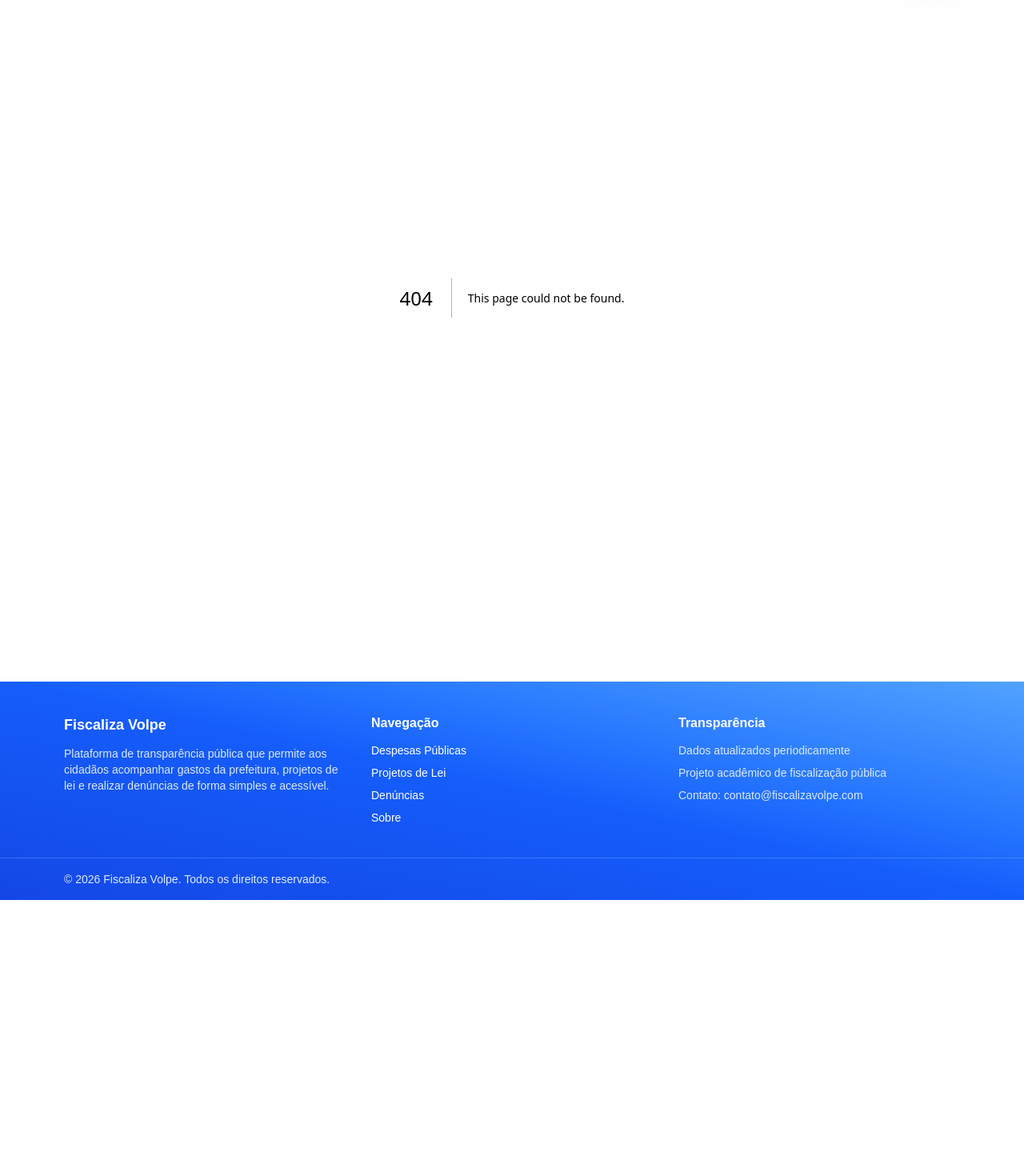
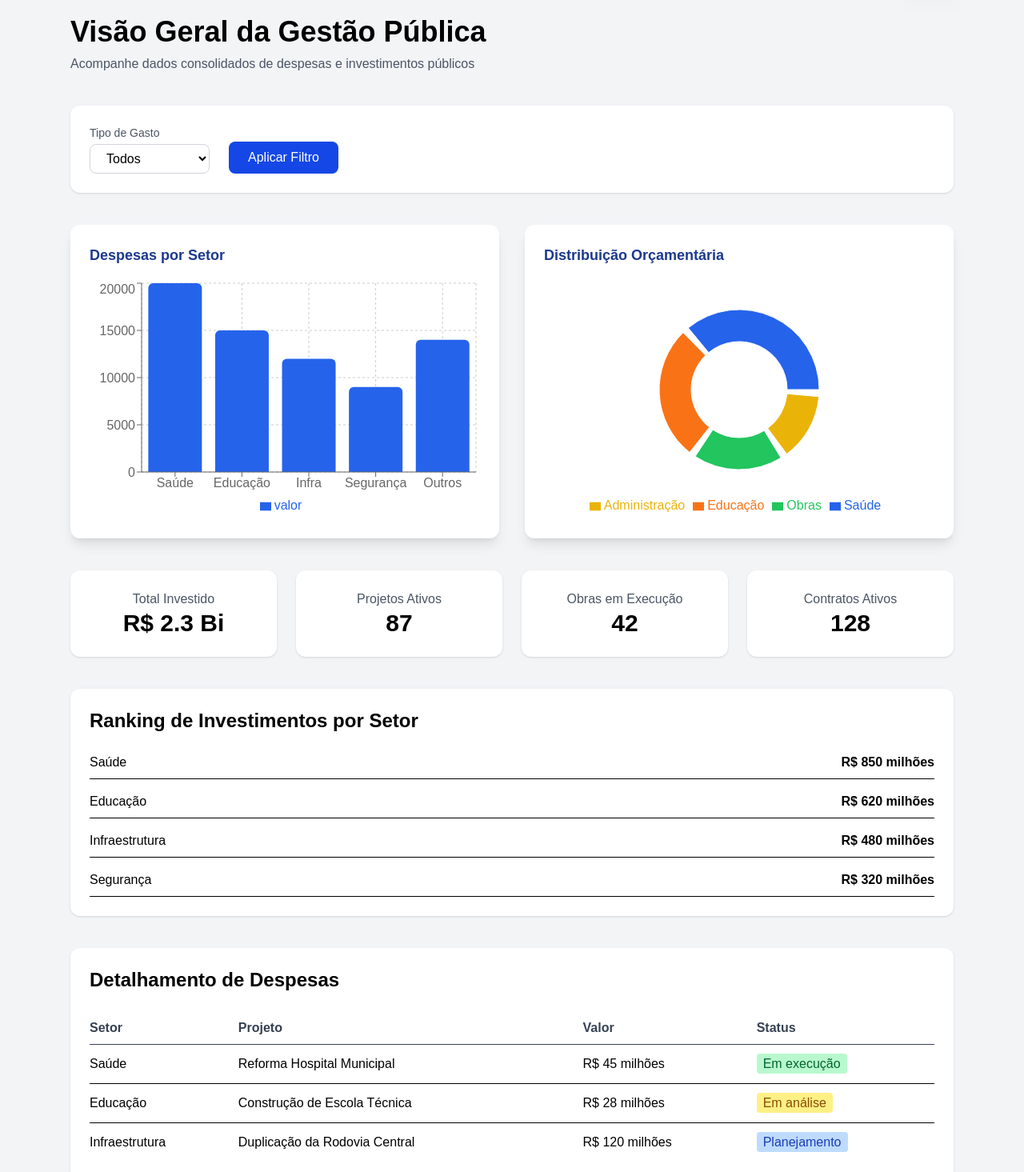
Before and after one commit to fabioarauju/Fiscaliza_volpe, a Next.js app: page /gestao in a window 1280 px wide. Before the commit this address had no page. Shown: the part 100-1565 px from the top of the page at 80% size. Before the commit the page ends 1225 px from the top, so only its background shows below. Built offline with nearby package versions, Linux system fonts and the light colour scheme.

Commit message:
feat: new page gestão

```diff
--- /dev/null
+++ b/app/gestao/page.jsx
@@ -0,0 +1,162 @@
+"use client";
+
+import { useState } from "react";
+import GraficoBarra from "../../components/GraficoBarra";
+import GraficoPizza from "../../components/GraficoPizza";
+
+export default function GestaoPublica() {
+	const [tipoGasto, setTipoGasto] = useState("todos");
+
+	return (
+		<div className="bg-gray-100 min-h-screen py-12">
+			<div className="max-w-6xl mx-auto px-6 space-y-10">
+				{/* Título */}
+				<div>
+					<h1 className="text-4xl font-bold text-black">
+						Visão Geral da Gestão Pública
+					</h1>
+					<p className="text-gray-600 mt-2">
+						Acompanhe dados consolidados de despesas e investimentos públicos
+					</p>
+				</div>
+
+				{/* FILTRO */}
+				<div className="bg-white p-6 rounded-xl shadow flex flex-wrap gap-6 items-end">
+					<div>
+						<label className="block text-sm text-gray-600 mb-1">
+							Tipo de Gasto
+						</label>
+
+						<select
+							className="border border-gray-300 rounded-lg px-4 py-2 text-black"
+							value={tipoGasto}
+							onChange={(e) => setTipoGasto(e.target.value)}
+						>
+							<option value="todos">Todos</option>
+							<option value="saude">Saúde</option>
+							<option value="educacao">Educação</option>
+							<option value="infraestrutura">Infraestrutura</option>
+							<option value="seguranca">Segurança</option>
+						</select>
+					</div>
+
+					<button className="bg-blue-700 text-white px-6 py-2 rounded-lg hover:bg-blue-800 transition">
+						Aplicar Filtro
+					</button>
+				</div>
+
+				{/* GRÁFICOS */}
+				<div className="grid md:grid-cols-2 gap-8">
+					<GraficoBarra />
+
+					<GraficoPizza />
+				</div>
+
+				{/* INDICADORES */}
+				<div className="grid md:grid-cols-4 gap-6">
+					<div className="bg-white p-6 rounded-xl shadow text-center">
+						<p className="text-gray-600">Total Investido</p>
+						<p className="text-3xl font-bold text-black">R$ 2.3 Bi</p>
+					</div>
+
+					<div className="bg-white p-6 rounded-xl shadow text-center">
+						<p className="text-gray-600">Projetos Ativos</p>
+						<p className="text-3xl font-bold text-black">87</p>
+					</div>
+
+					<div className="bg-white p-6 rounded-xl shadow text-center">
+						<p className="text-gray-600">Obras em Execução</p>
+						<p className="text-3xl font-bold text-black">42</p>
+					</div>
+
+					<div className="bg-white p-6 rounded-xl shadow text-center">
+						<p className="text-gray-600">Contratos Ativos</p>
+						<p className="text-3xl font-bold text-black">128</p>
+					</div>
+				</div>
+
+				{/* RANKING */}
+				<div className="bg-white rounded-xl shadow p-6">
+					<h2 className="text-2xl font-semibold text-black mb-6">
+						Ranking de Investimentos por Setor
+					</h2>
+
+					<ul className="space-y-4">
+						<li className="flex justify-between border-b pb-2 text-black">
+							<span>Saúde</span>
+							<span className="font-semibold">R$ 850 milhões</span>
+						</li>
+
+						<li className="flex justify-between border-b pb-2 text-black">
+							<span>Educação</span>
+							<span className="font-semibold">R$ 620 milhões</span>
+						</li>
+
+						<li className="flex justify-between border-b pb-2 text-black">
+							<span>Infraestrutura</span>
+							<span className="font-semibold">R$ 480 milhões</span>
+						</li>
+
+						<li className="flex justify-between border-b pb-2 text-black">
+							<span>Segurança</span>
+							<span className="font-semibold">R$ 320 milhões</span>
+						</li>
+					</ul>
+				</div>
+
+				{/* TABELA */}
+				<div className="bg-white rounded-xl shadow p-6">
+					<h2 className="text-2xl font-semibold text-black mb-6">
+						Detalhamento de Despesas
+					</h2>
+
+					<table className="w-full text-left">
+						<thead>
+							<tr className="border-b text-gray-700">
+								<th className="py-2">Setor</th>
+								<th>Projeto</th>
+								<th>Valor</th>
+								<th>Status</th>
+							</tr>
+						</thead>
+
+						<tbody>
+							<tr className="border-b text-black">
+								<td className="py-3">Saúde</td>
+								<td>Reforma Hospital Municipal</td>
+								<td>R$ 45 milhões</td>
+								<td>
+									<span className="bg-green-200 text-green-800 px-2 py-1 rounded">
+										Em execução
+									</span>
+								</td>
+							</tr>
+
+							<tr className="border-b text-black">
+								<td className="py-3">Educação</td>
+								<td>Construção de Escola Técnica</td>
+								<td>R$ 28 milhões</td>
+								<td>
+									<span className="bg-yellow-200 text-yellow-800 px-2 py-1 rounded">
+										Em análise
+									</span>
+								</td>
+							</tr>
+
+							<tr className="text-black">
+								<td className="py-3">Infraestrutura</td>
+								<td>Duplicação da Rodovia Central</td>
+								<td>R$ 120 milhões</td>
+								<td>
+									<span className="bg-blue-200 text-blue-800 px-2 py-1 rounded">
+										Planejamento
+									</span>
+								</td>
+							</tr>
+						</tbody>
+					</table>
+				</div>
+			</div>
+		</div>
+	);
+}
--- a/app/page.tsx
+++ b/app/page.tsx
@@ -1,5 +1,6 @@
 import GraficoBarra from "../components/GraficoBarra";
 import GraficoPizza from "../components/GraficoPizza";
+import Link from "next/link";
 
 export default function Home() {
 	return (
@@ -7,7 +8,7 @@ export default function Home() {
 			<div className="max-w-6xl mx-auto px-6 space-y-8">
 				<div className="grid grid-cols-1 md:grid-cols-2 lg:grid-cols-3 gap-8">
 					{/* Card 1 */}
-					<div className="bg-gradient-to-br from-blue-600 to-blue-500 text-white p-6 rounded-xl shadow-lg hover:shadow-2xl transition flex flex-col items-center justify-between">
+					<div className="bg-linear-to-br from-blue-600 to-blue-500 text-white p-6 rounded-xl shadow-lg hover:shadow-2xl transition flex flex-col items-center justify-between">
 						<div className="flex justify-between items-start mb-4">
 							<h2 className="font-semibold text-lg">Despesas Públicas</h2>
 						</div>
@@ -29,7 +30,6 @@ export default function Home() {
 							<span className="text-4xl font-bold text-blue-800">32</span>
 							<span className="text-gray-500 mb-1">em andamento</span>
 						</div>
-
 						<p className="text-gray-500 text-sm mt-3">
 							Acompanhe propostas em votação e análise
 						</p>
@@ -48,7 +48,7 @@ export default function Home() {
 						</button>
 					</div>
 				</div>
-				<div className="grid grid-cols-2">
+				<div className="grid grid-cols-2 gap-8">
 					<div className="space-y-6">
 						<h2 className="text-blue-700 text-3xl">
 							<strong>Visão Geral</strong> da Gestão Pública
@@ -70,9 +70,54 @@ export default function Home() {
 									<p className="text-md text-blue-900">Contratos Ativos</p>
 								</div>
 							</div>
-							<button className="bg-blue-900 text-white px-4 py-2 rounded-lg shadow-lg hover:shadow-2xl hover:scale-105 transition">
+							<Link
+								href="/gestao"
+								className="bg-blue-900 text-white px-4 py-2 rounded-lg shadow-lg hover:shadow-2xl hover:scale-105 transition"
+							>
 								Ver detalhes
-							</button>
+							</Link>
+						</div>
+					</div>
+					<div className="space-y-4">
+						<div className="bg-white rounded-lg p-2">
+							<h3 className="text-blue-700 text-3xl font-medium">
+								Projetos de Lei em Destaque
+							</h3>
+							<hr className="text-gray-400" />
+							<ul className="space-y-4 py-2">
+								<div className="flex justify-between items-center">
+									<li className="text-blue-900 text-lg font-bold">
+										Reforma da Saúde
+									</li>
+									<span className="bg-red-700 px-2 py-1 rounded-sm">
+										Em votação
+									</span>
+								</div>
+								<hr className="text-gray-400" />
+								<div className="flex justify-between items-center">
+									<li className="text-blue-900 text-lg font-bold">
+										Mobilidade urbana sustentável
+									</li>
+									<span className="bg-orange-400 px-2 py-1 rounded-sm">
+										Em análise
+									</span>
+								</div>
+								<hr className="text-gray-400" />
+								<div className="flex justify-between items-center">
+									<li className="text-blue-900 text-lg font-bold">
+										Programa de habitação
+									</li>
+									<span className="bg-lime-400 px-2 py-1 rounded-sm">
+										Em Andamento
+									</span>
+								</div>
+								<hr className="text-gray-400" />
+								<div className="flex justify-end">
+									<button className="text-blue-900 font-bold text-lg underline cursor-pointer">
+										Ver Todos
+									</button>
+								</div>
+							</ul>
 						</div>
 					</div>
 				</div>
--- a/components/Footer/Footer.jsx
+++ b/components/Footer/Footer.jsx
@@ -2,7 +2,7 @@ import Link from "next/link";
 
 const Footer = () => {
 	return (
-		<footer className="bg-gradient-to-tr from-blue-700 via-blue-600 to-blue-400 text-white mt-20">
+		<footer className="bg-linear-to-tr from-blue-700 via-blue-600 to-blue-400 text-white">
 			<div className="max-w-6xl mx-auto px-4 py-10 grid md:grid-cols-3 gap-8">
 				{/* Logo / descrição */}
 				<div>
--- a/components/GraficoBarra.jsx
+++ b/components/GraficoBarra.jsx
@@ -14,7 +14,7 @@ import {
 const data = [
 	{ setor: "Saúde", valor: 20000 },
 	{ setor: "Educação", valor: 15000 },
-	{ setor: "Infraestrutura", valor: 12000 },
+	{ setor: "Infra", valor: 12000 },
 	{ setor: "Segurança", valor: 9000 },
 	{ setor: "Outros", valor: 14000 },
 ];
@@ -22,7 +22,9 @@ const data = [
 export default function GraficoBarra() {
 	return (
 		<div className="bg-white rounded-xl shadow-lg p-6">
-			<h2 className="text-lg font-semibold mb-4">Despesas por Setor</h2>
+			<h2 className="text-lg text-blue-900 font-semibold mb-4">
+				Despesas por Setor
+			</h2>
 
 			<ResponsiveContainer width="100%" height={300}>
 				<BarChart data={data}>
--- a/components/GraficoPizza.jsx
+++ b/components/GraficoPizza.jsx
@@ -21,7 +21,9 @@ const COLORS = ["#2563eb", "#f97316", "#22c55e", "#eab308"];
 export default function BudgetPieChart() {
 	return (
 		<div className="bg-white rounded-xl shadow-lg p-6">
-			<h2 className="text-lg font-semibold mb-4">Distribuição Orçamentária</h2>
+			<h2 className="text-lg text-blue-900 font-semibold mb-4">
+				Distribuição Orçamentária
+			</h2>
 
 			<ResponsiveContainer width="100%" height={300}>
 				<PieChart>
```
